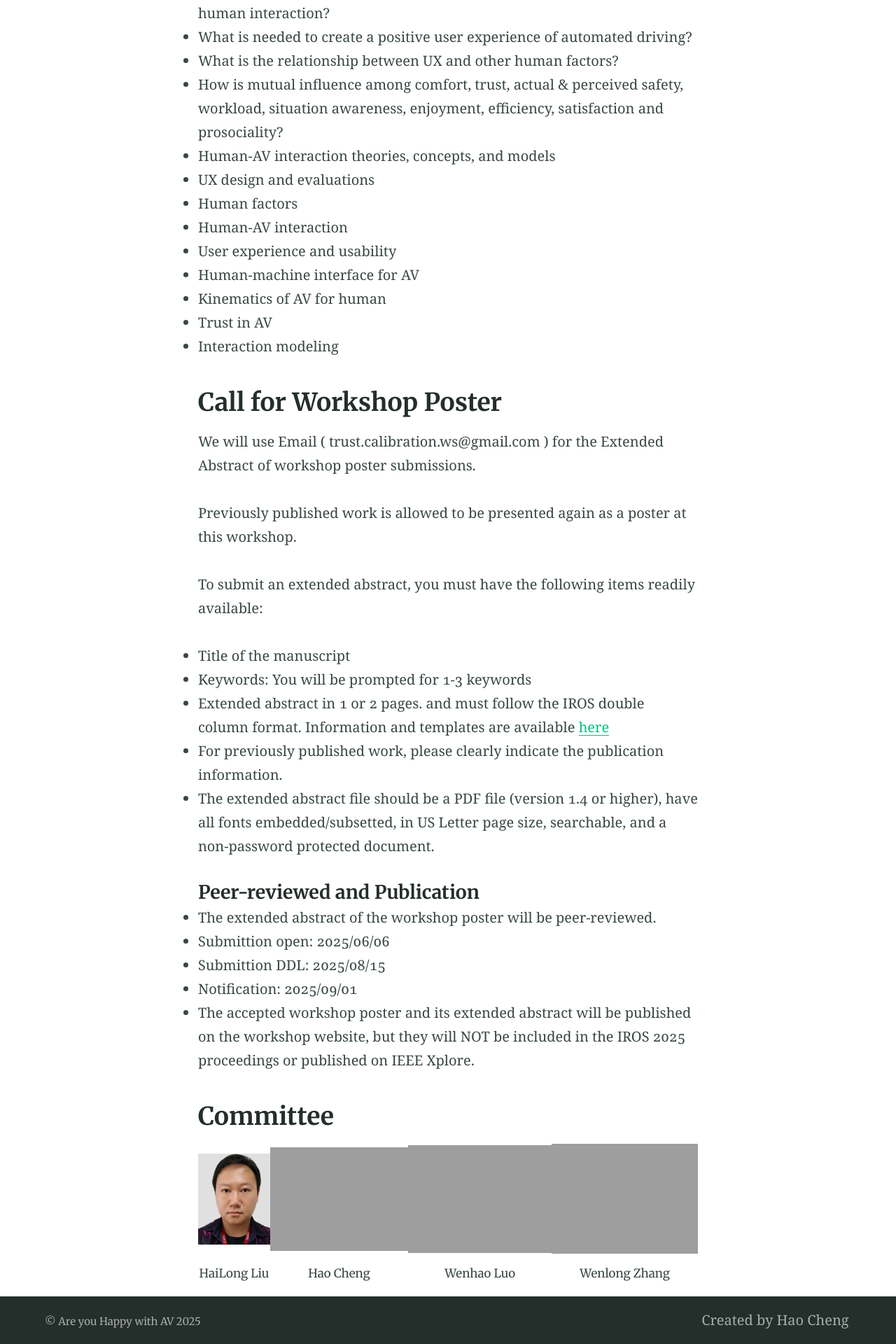
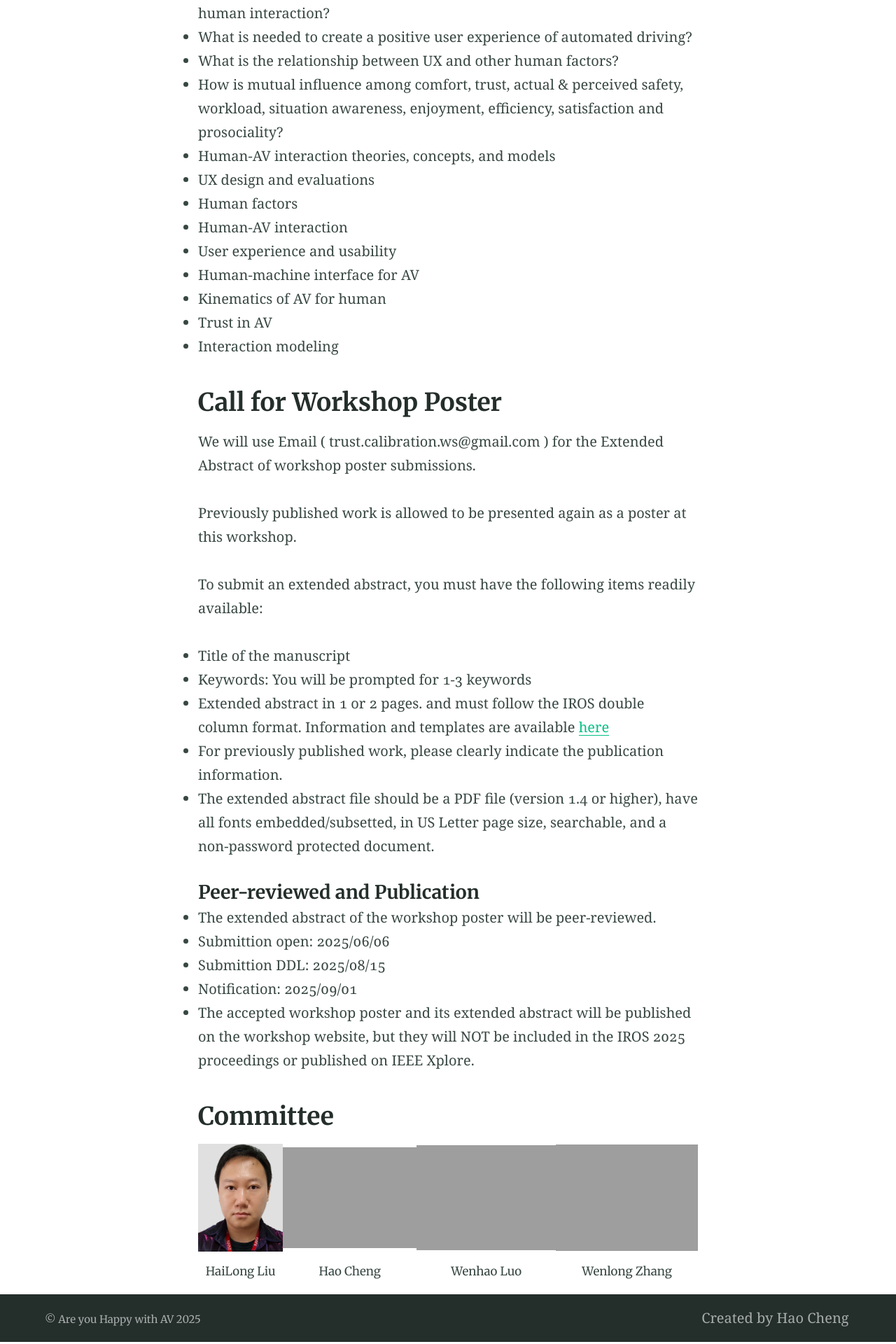
Before and after one commit to Are-You-Happy-with-AV/are-you-happy-with-av.github.io, a Jekyll site: the page built from index.md, in a window 1280 px wide. Shown: the part 1342-3262 px from the top of the page at 70% size. Built offline with Jekyll 4.4.1, drawn with Linux system fonts in a browser that asks for light colours.

Commit message:
Update index.md

```diff
--- a/index.md
+++ b/index.md
@@ -51,6 +51,6 @@ To submit an extended abstract, you must have the following items readily availa
 
 ## Committee
 
-<img src="/assets/committee/Hailong liu.jpg" width="150" height="250"> |  ![Hao Cheng](/assets/committee/Hao Cheng.jpg = 100x250) | ![Wenhao Luo](/assets/committee/Wenhao Luo.png = 100x250)| ![Wenlong Zhang](/assets/committee/Wenlong Zhang.png = 100x250)
+<img src="/assets/committee/Hailong liu.jpg" width="200" height="250"> |  ![Hao Cheng](/assets/committee/Hao Cheng.jpg = 100x250) | ![Wenhao Luo](/assets/committee/Wenhao Luo.png = 100x250)| ![Wenlong Zhang](/assets/committee/Wenlong Zhang.png = 100x250)
 :-------------------------:|:-------------------------:|:-------------------------:|:-------------------------:
 HaiLong Liu  |  Hao Cheng |  Wenhao Luo |  Wenlong Zhang
```
